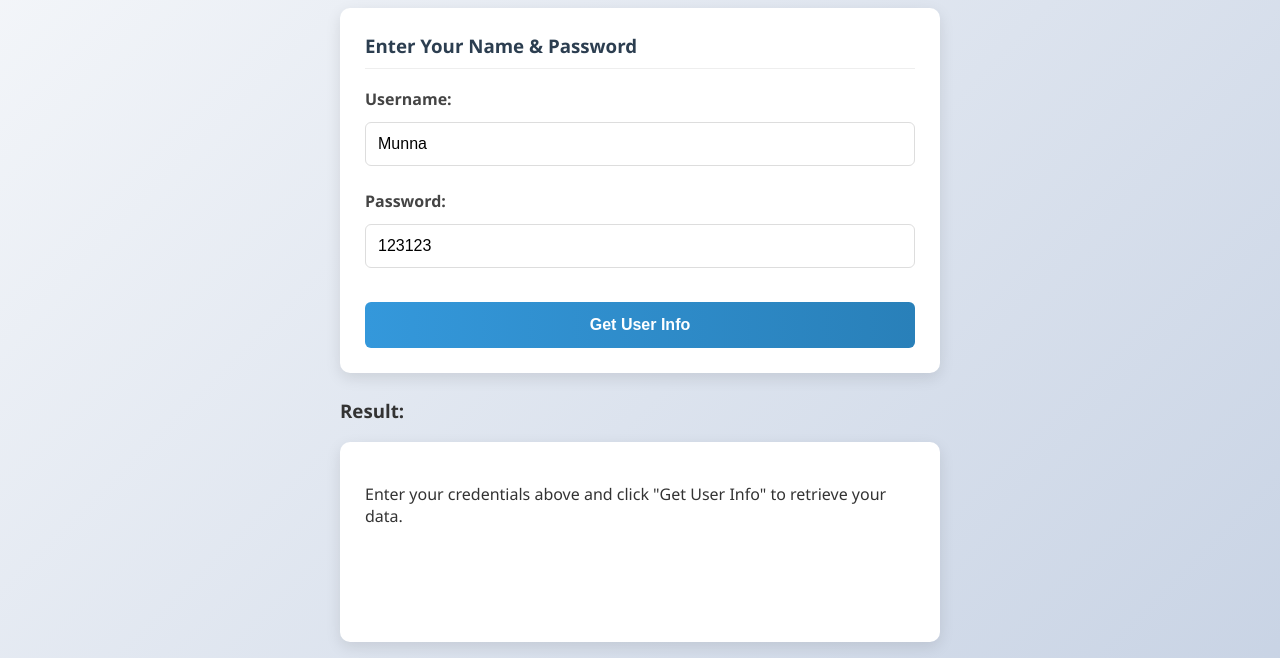
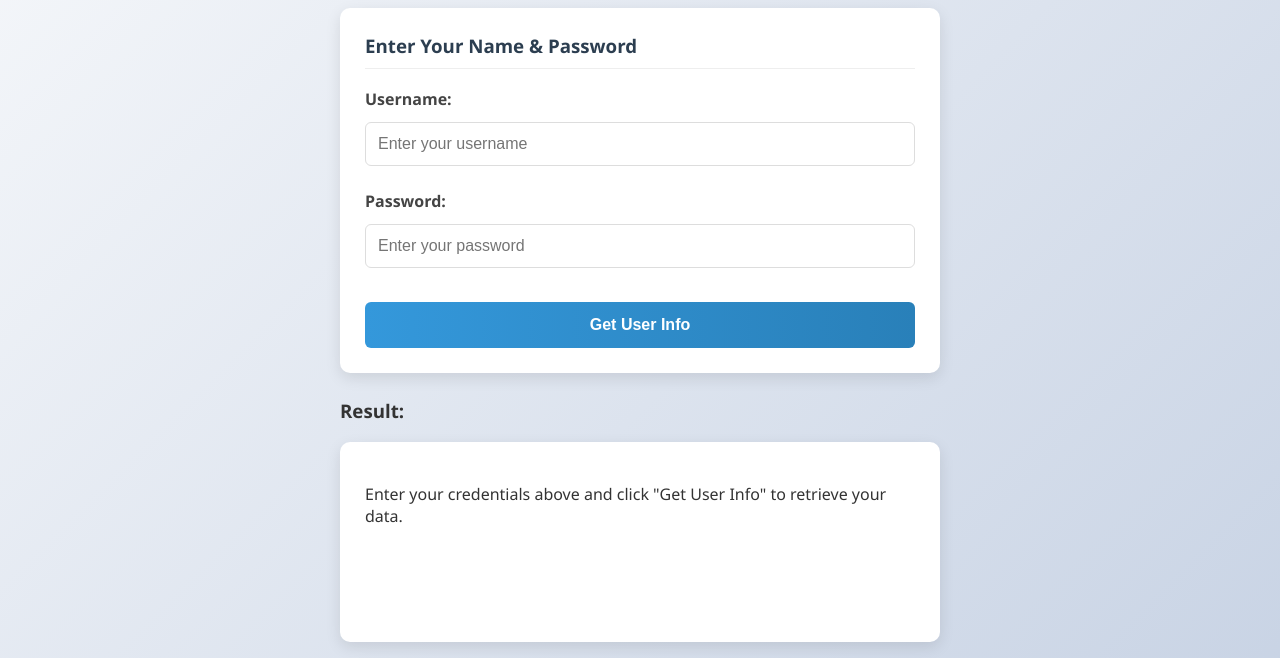
Before and after one commit to abusayeedmunna14-ui/Unknown-, a plain HTML site: page Info.html in a window 1280 px wide. Shown: the part 114-772 px from the top of the page. Drawn offline with Linux system fonts and the light colour scheme.

Commit message:
Update Info.html

```diff
--- a/Info.html
+++ b/Info.html
@@ -285,13 +285,13 @@
 
       <div class="input-group">
         <label for="checkName">Username:</label>
-        <input type="text" id="checkName" value="Munna" placeholder="Enter your username">
+        <input type="text" id="checkName" placeholder="Enter your username">
         <span id="nameError" class="hint error" style="display:none;">Username cannot be empty</span>
       </div>
 
       <div class="input-group">
         <label for="checkPassword">Password:</label>
-        <input type="text" id="checkPassword" value="123123" placeholder="Enter your password">
+        <input type="text" id="checkPassword" placeholder="Enter your password">
         <span id="passwordError" class="hint error" style="display:none;">Password cannot be empty</span>
       </div>
 
```
